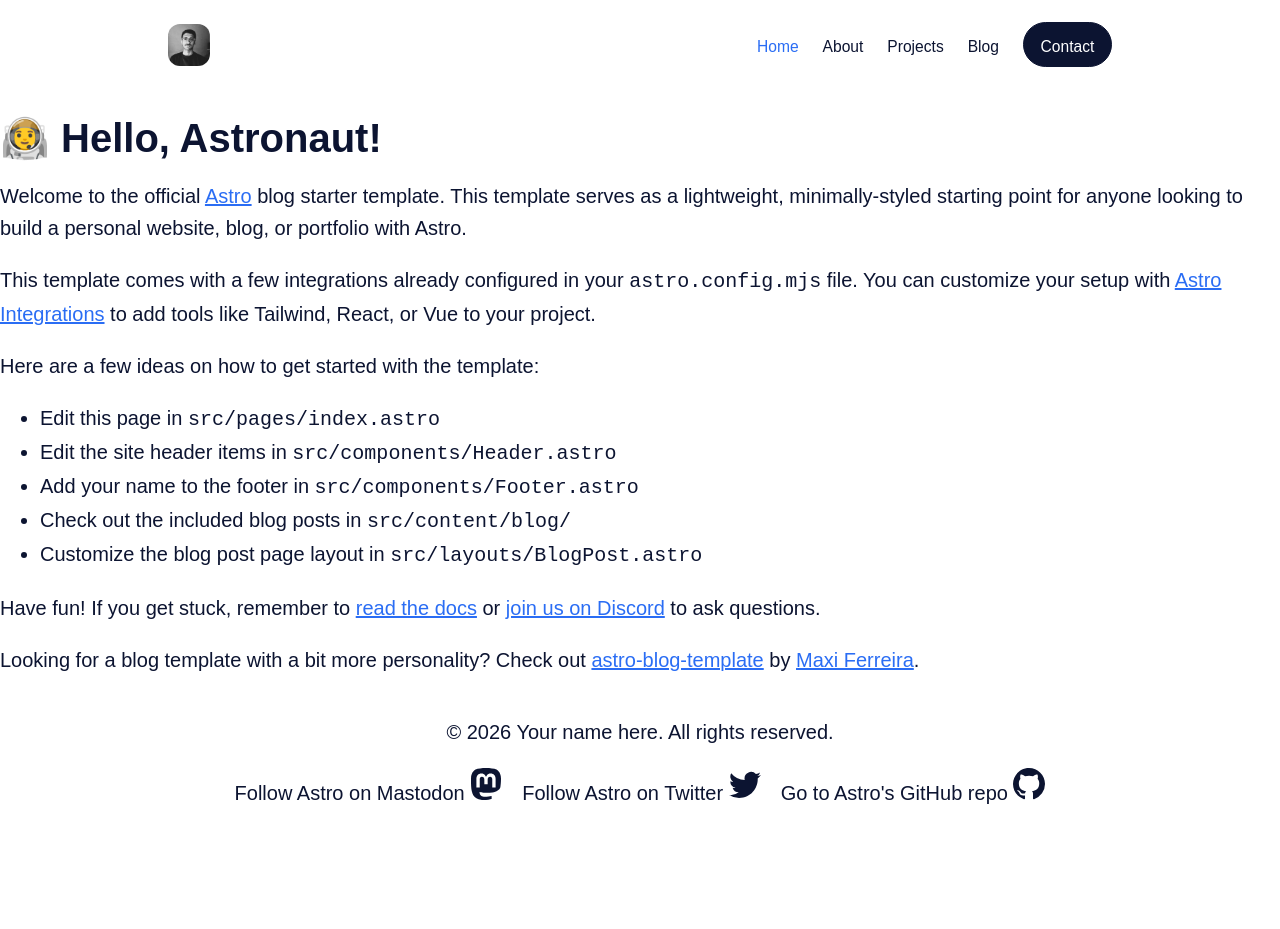
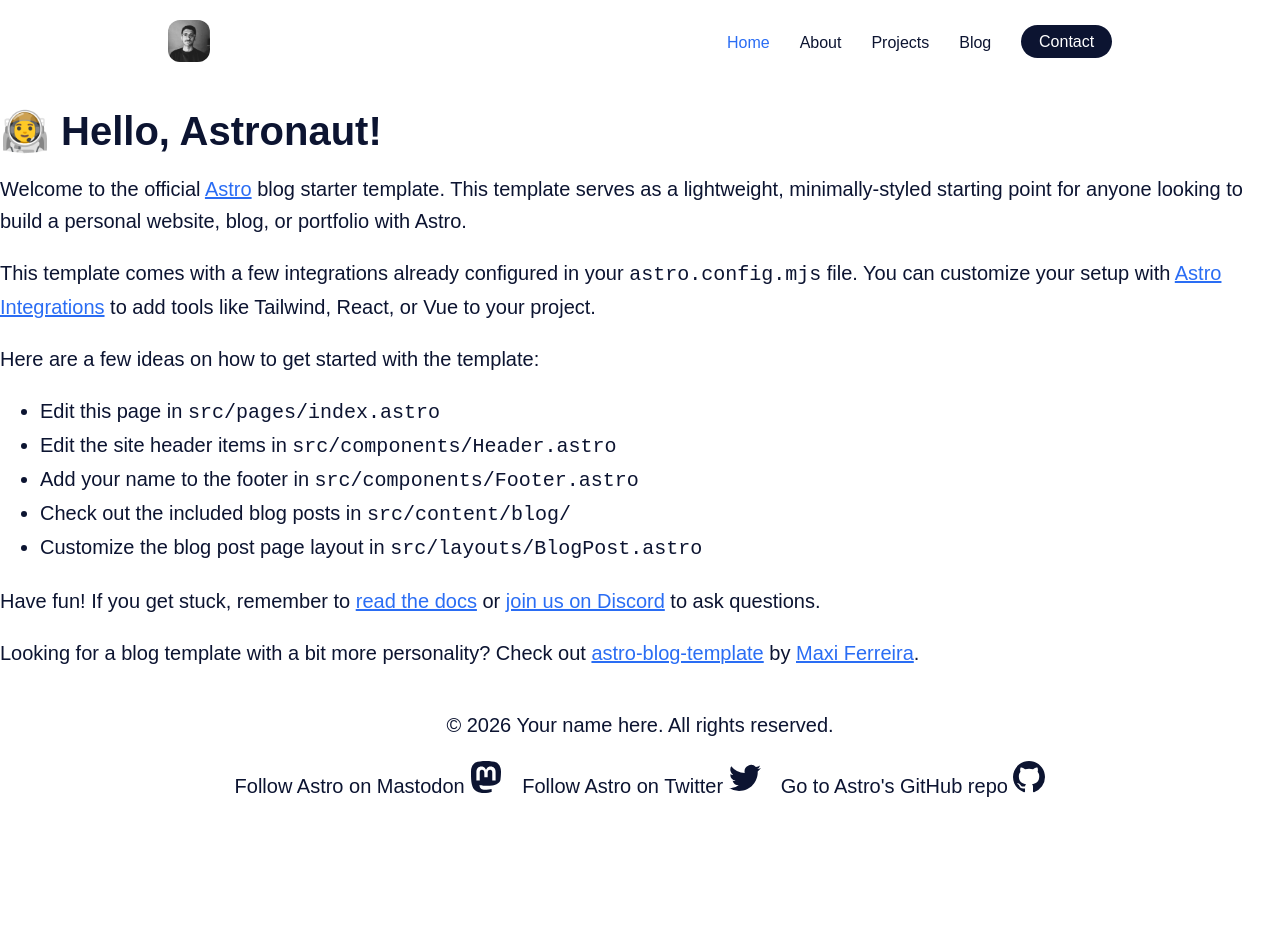
Before and after one commit to heygauravshukla/gshukla.in, an Astro site: page / in a window 1280 px wide. Built offline with nearby package versions, Linux system fonts and the light colour scheme; Astro itself is replaced by a stand-in of ours; a web font is replaced by a local one.

Commit message:
Refactor Header component styles: replace fixed values with CSS variables for padding and spacing, and enhance button styles for better responsiveness

```diff
--- a/src/components/Header.astro
+++ b/src/components/Header.astro
@@ -75,18 +75,14 @@
     inset-inline: 0;
     top: 0;
 
-    padding-block: 0.75rem;
+    padding-block: var(--space-s);
     background-color: hsl(from var(--clr-surface-1) h s l / 0.8);
     backdrop-filter: blur(16px);
-
-    @media (min-width: 640px) {
-      padding-block: 0.125rem;
-    }
   }
 
   .wrapper {
     display: flex;
-    gap: 1rem;
+    gap: var(--space-m);
     align-items: center;
     justify-content: space-between;
   }
@@ -112,8 +108,8 @@
     }
 
     & svg {
-      width: 2rem;
-      height: 2rem;
+      width: var(--space-l);
+      height: var(--space-l);
       color: var(--clr-text-1);
     }
   }
@@ -127,7 +123,7 @@
       align-items: start;
       min-height: 100svh;
       background-color: var(--clr-surface-1);
-      padding: 1.25rem;
+      padding: var(--wrapper-spacing);
 
       display: none;
       transform: translateY(100%);
@@ -157,13 +153,13 @@
   .internal-links {
     display: flex;
     align-items: center;
-    gap: 1.5rem;
+    gap: var(--space-m);
+    margin: 0;
+    padding: 0;
 
     @media (max-width: 640px) {
       display: grid;
       justify-items: center;
-      margin: 0;
-      padding: 0;
     }
 
     & li {
@@ -171,13 +167,13 @@
     }
 
     & a {
-      font-size: 0.975rem;
+      font-size: var(--fs--1);
       color: currentColor;
       text-decoration: none;
       transition: color 0.2s ease-in-out;
 
       @media (max-width: 640px) {
-        font-size: 1.25rem;
+        font-size: var(--fs-1);
       }
 
       &:not(.contact-btn > a):is(:hover, :focus) {
@@ -189,18 +185,20 @@
       }
     }
 
-    & .contact-btn {
+    & .contact-btn a {
       color: var(--clr-surface-1);
+      line-height: 1;
       background-color: var(--clr-text-1);
-      padding: 0.5ch 1.5ch;
-      border: 1px solid var(--clr-text-1);
+      display: inline-block;
+      padding: 1ch 2ch;
       border-radius: 1e3px;
-      outline: 2px solid transparent;
-      outline-offset: 2px;
-      transition: outline 0.2s ease-in-out;
+      transition:
+        background-color 150ms ease-in-out,
+        box-shadow 150ms ease-in-out;
 
       &:is(:hover, :focus) {
-        outline-color: var(--clr-brand);
+        background-color: var(--clr-brand);
+        box-shadow: 0px 2px 6px hsl(from var(--clr-brand) h s l / 0.4);
       }
     }
   }
```
